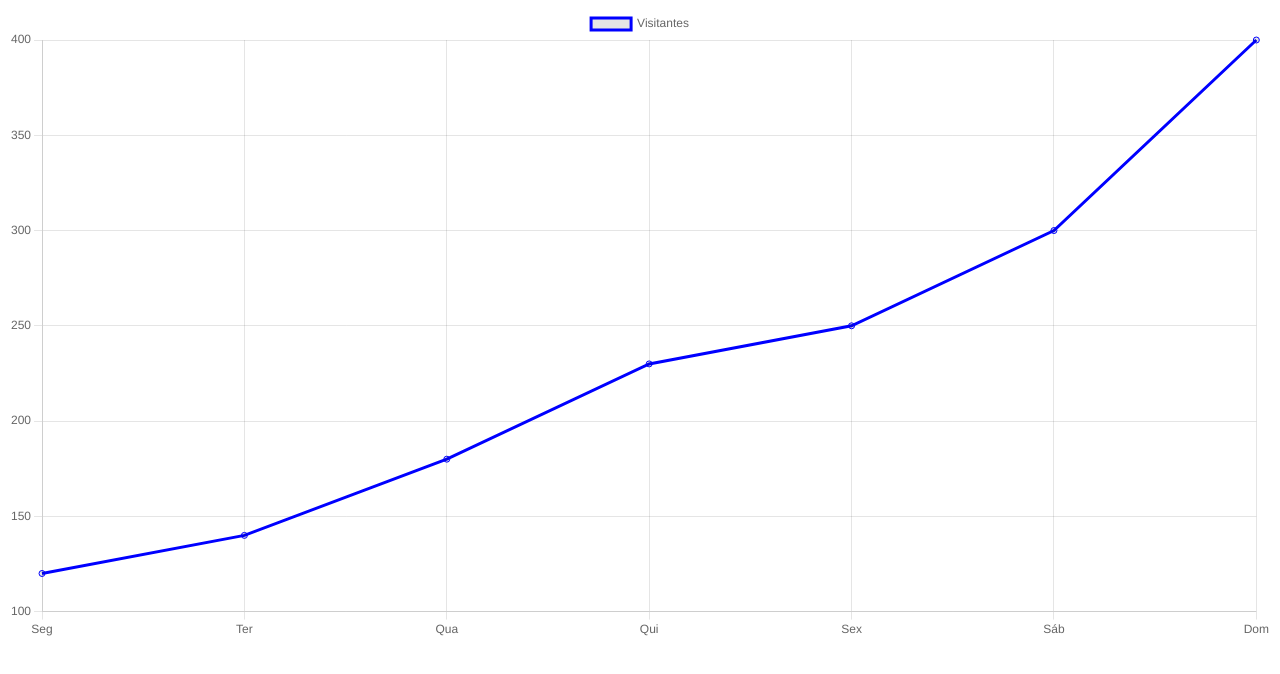
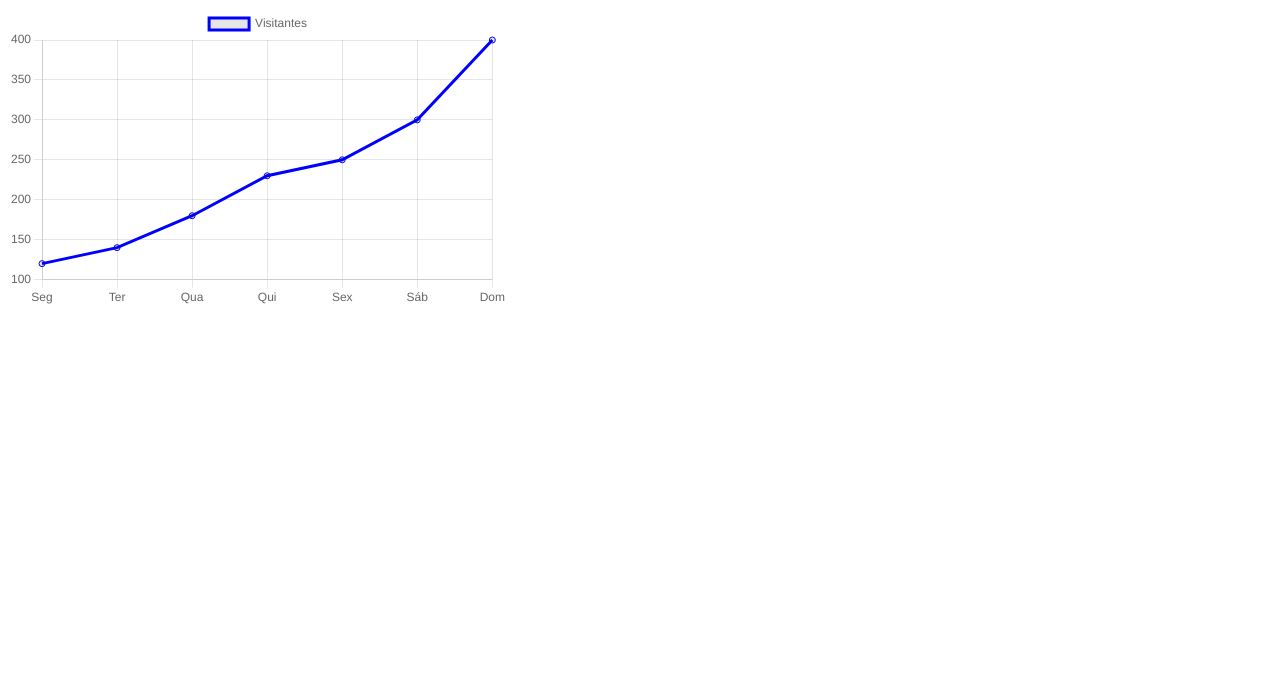
Before and after one commit to gilsomdias/gilsomdias, a plain HTML site: page index.html in a window 1280 px wide. Drawn offline with nearby package versions, Linux system fonts and the light colour scheme.

Commit message:
Update index.html

```diff
--- a/index.html
+++ b/index.html
@@ -23,5 +23,13 @@
             }
         });
     </script>
+    <style>
+    #visitChart {
+        max-width: 500px; /* Define um tamanho máximo */
+        max-height: 300px;
+        width: 100%; /* Responsivo */
+        height: auto;
+    }
+</style>
 </body>
 </html>
```
